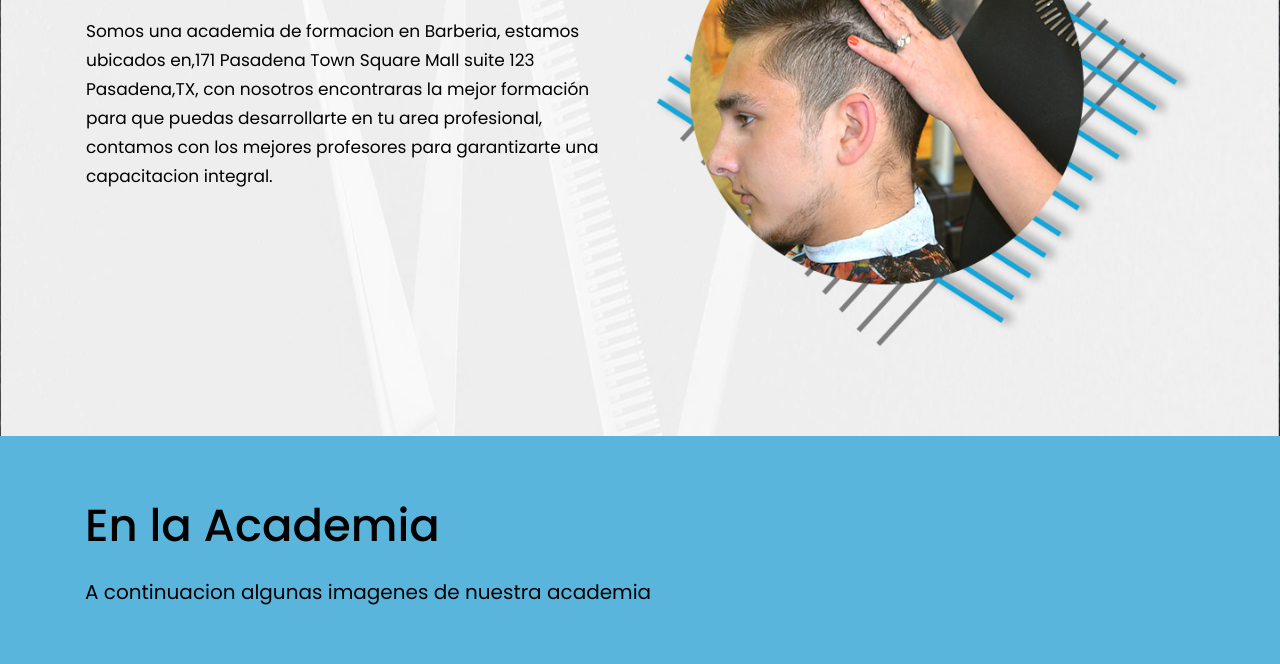
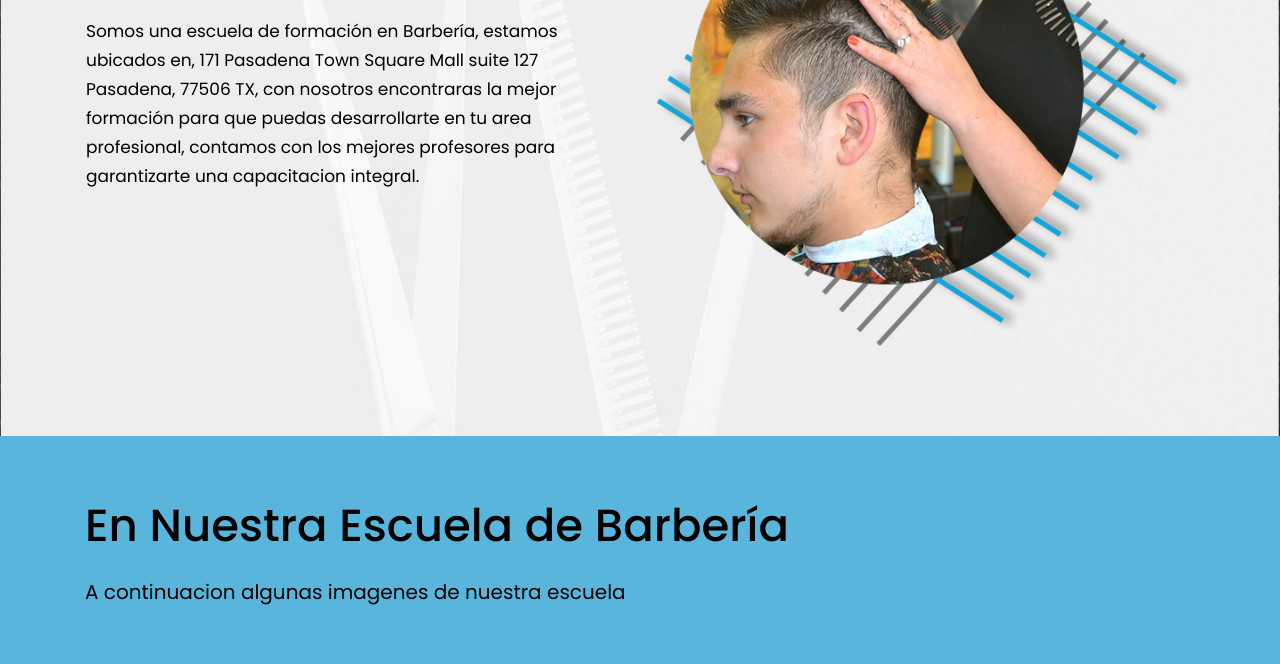
Before and after one commit to samuchavero/samuchavero.github.io, a plain HTML site: page about.html in a window 1280 px wide. Shown: the part 1133-1797 px from the top of the page. Drawn offline with Linux system fonts and the light colour scheme; files whose address does not match are found by name.

Commit message:
Update about.html

```diff
--- a/about.html
+++ b/about.html
@@ -126,7 +126,7 @@ School</h1>
                             <div class="about_box">
                                 <span>Bienvenidos a nuestra academia</span>
                                 <h2>Sobre<strong class="white"> Clippers Barber School</strong></h2>
-                                <p>Somos una academia de formacion en Barberia, estamos ubicados en,171 Pasadena Town Square Mall suite 123 Pasadena,TX, con nosotros encontraras la mejor formación para que puedas desarrollarte en tu area profesional, contamos con los mejores profesores para garantizarte una capacitacion integral. </p>
+                                <p>Somos una escuela de formación en Barbería, estamos ubicados en, 171 Pasadena Town Square Mall suite 127 Pasadena, 77506 TX, con nosotros encontraras la mejor formación para que puedas desarrollarte en tu area profesional, contamos con los mejores profesores para garantizarte una capacitacion integral. </p>
 
                             </div>
                         </div>
@@ -145,8 +145,8 @@ School</h1>
                     <div class="row">
                         <div class="col-md-12">
                             <div class="ourheading">
-                                <h2>En la Academia <strong class="white_ll"></strong></h2>
-                                <span> A continuacion algunas imagenes de nuestra academia</span>
+                                <h2>En Nuestra Escuela de Barbería <strong class="white_ll"></strong></h2>
+                                <span> A continuacion algunas imagenes de nuestra escuela</span>
                             </div>
                         </div>
                     </div>
@@ -257,10 +257,11 @@ School</h1>
                                     <div class="address">
                                         <h3>INFORMACIÓN</h3>
                                         <p>
-                                            171 Pasadena Town Square Mall suite 123 Pasadena,TX
-                                            <br> Telefono Movil: +1 (832) 771-0493
+                                            171 Pasadena Town Square Mall suite 127 Pasadena, 77506 TX.
+                                            <br> Telefono Movil 1: +1 (832) 771-0493
+                                             <br> Telefono Movil 2: +1 (713) 808-9441
                                             <br> Academia: +1 (713) 920-1505
-                                            <br> Email: clippersbarberschool@gmail.com</p>
+                                            <br> Email: clippersbarberschool2@gmail.com</p>
                                     </div>
                                 </div>
                                 <div class="col-md-12">
```
